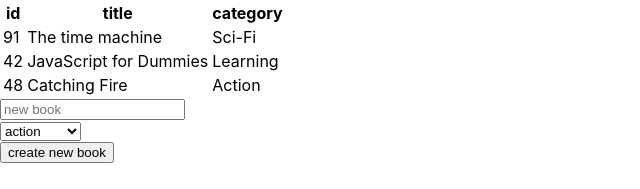
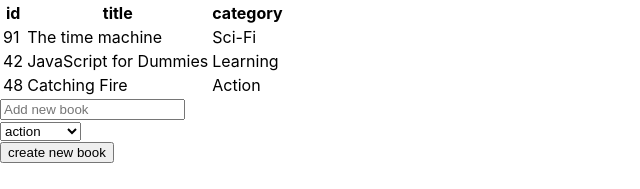
Before and after one commit to kelibst/magic_books_bookstore, a React (Create React App) app: page / in a window 1280 px wide. Shown: the top 189 px of the page, without its empty margins (0-640 px from the left). Built offline with nearby package versions, Linux system fonts and the light colour scheme.

Commit message:
install core js 3

```diff
--- a/src/containers/BookForm.js
+++ b/src/containers/BookForm.js
@@ -19,7 +19,7 @@
           type="text"
           name="book"
           id="book-input"
-          placeholder="new book"
+          placeholder="Add new book"
         />
       </div>
       <div className="col">
```
Also changed, not shown: package.json (+16 -1 lines), 1 other file (tests, documents, lock files or other folders).
